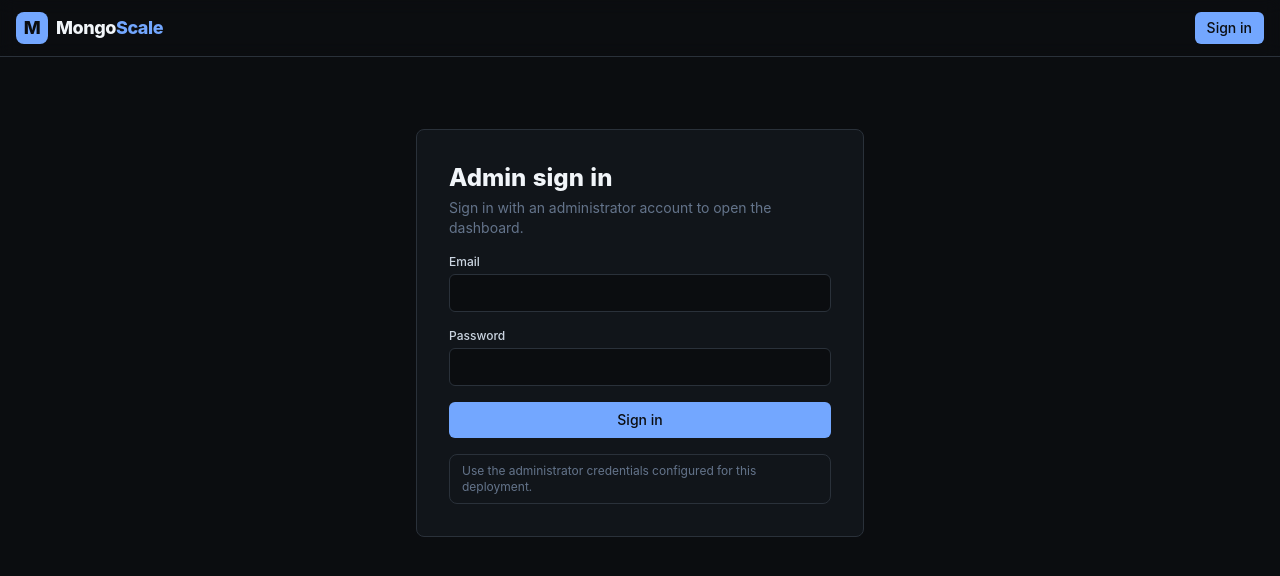
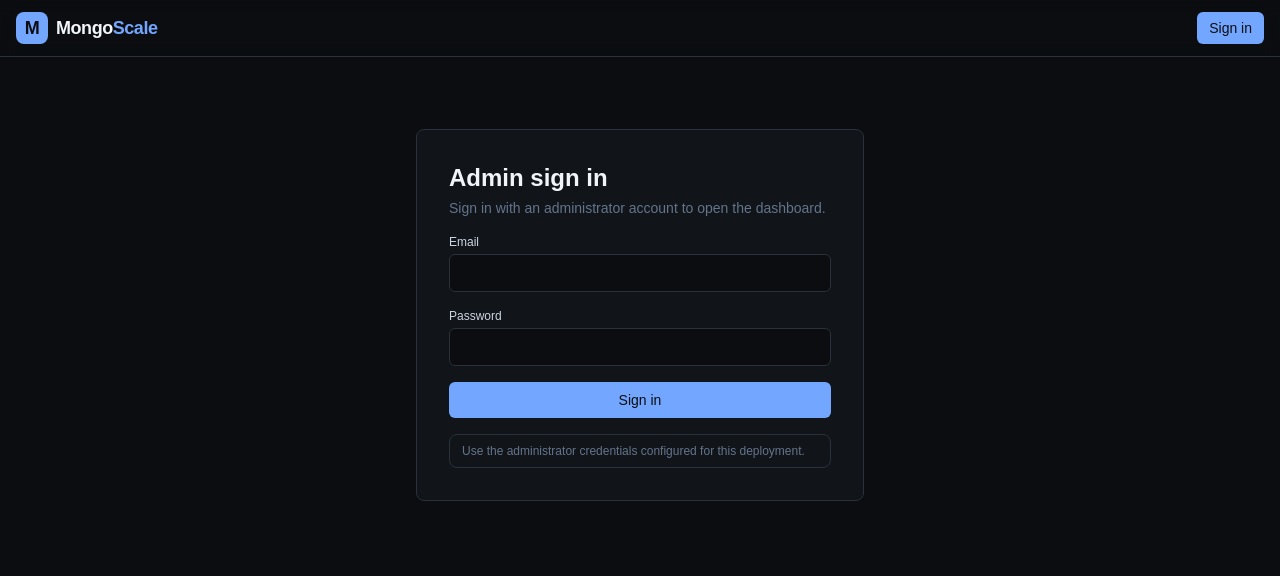
Before and after one commit to Anurag-spec1/mongoscale, a React (Vite) app in the folder frontend/: page /login in a window 1280 px wide. Shown: the top 576 px of the page. Built offline with nearby package versions, Linux system fonts and the light colour scheme.

Commit message:
Use bundled Inter and JetBrains Mono fonts

```diff
--- a/frontend/package.json
+++ b/frontend/package.json
@@ -10,6 +10,8 @@
     "typecheck": "tsc -b --noEmit"
   },
   "dependencies": {
+    "@fontsource-variable/inter": "^5.3.0",
+    "@fontsource-variable/jetbrains-mono": "^5.3.0",
     "framer-motion": "^11.11.17",
     "react": "^18.3.1",
     "react-dom": "^18.3.1",
--- a/frontend/src/main.tsx
+++ b/frontend/src/main.tsx
@@ -2,6 +2,8 @@ import { StrictMode } from 'react';
 import { createRoot } from 'react-dom/client';
 import { BrowserRouter } from 'react-router-dom';
 import App from './App';
+import '@fontsource-variable/inter';
+import '@fontsource-variable/jetbrains-mono';
 import './index.css';
 
 createRoot(document.getElementById('root') as HTMLElement).render(
--- a/frontend/tailwind.config.js
+++ b/frontend/tailwind.config.js
@@ -17,8 +17,8 @@ export default {
         },
       },
       fontFamily: {
-        sans: ['InterVariable', 'Inter', 'sans-serif'],
-        mono: ['JetBrainsMonoVariable', 'JetBrains Mono', 'monospace'],
+        sans: ['Inter Variable', 'sans-serif'],
+        mono: ['JetBrains Mono Variable', 'monospace'],
       },
       spacing: {
         1.5: '6px',
```
Also changed, not shown: 1 other file (tests, documents, lock files or other folders).
